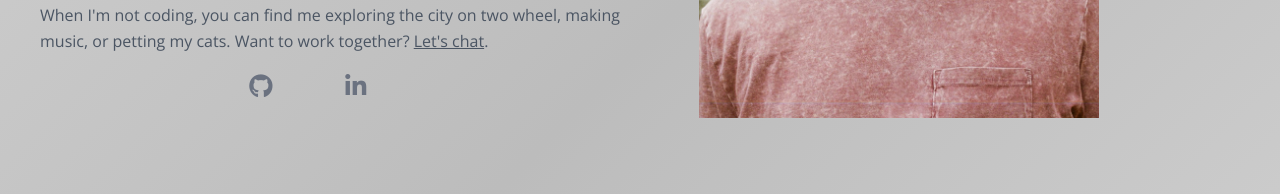
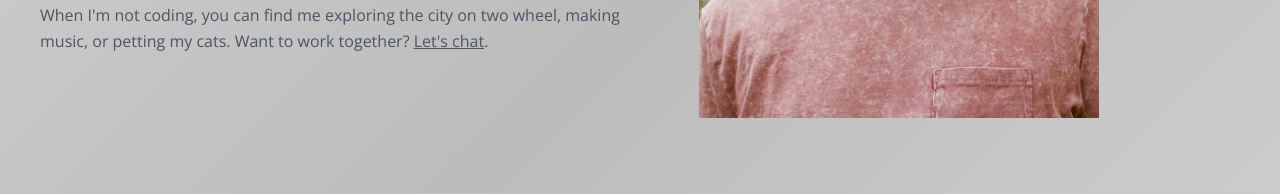
Before and after one commit to papercircuit/simple-portfolio, a React (Create React App) app: page /about in a window 1280 px wide. Shown: the part 606-800 px from the top of the page. Built offline with nearby package versions, Linux system fonts and the light colour scheme.

Commit message:
Icons removed from About

```diff
--- a/src/pages/About.js
+++ b/src/pages/About.js
@@ -123,23 +123,7 @@ const About = ({ darkMode }) => {
           </motion.span>
           .
         </motion.p>
-        {/* Social Media Icons */}
-        <div className="mt-4 flex justify-center">
-          <a
-            href="https://github.com/paper-circuit"
-            target="_blank"
-            rel="noopener noreferrer"
-          >
-            <i className={`fab fa-github ${logoClasses}`}></i>
-          </a>
-          <a
-            href="https://www.linkedin.com/in/kenny-johnson-nyc/"
-            target="_blank"
-            rel="noopener noreferrer"
-          >
-            <i className={`fab fa-linkedin-in ${logoClasses}`}></i>
-          </a>
-        </div>
+
       </div>
       <div className="relative flex align-center px-20 justify-middle min-w-[40%] h-[50vh] md:h-[63vh] dark:border-gray-200 rounded-sm overflow-hidden mt-6 md:ml-6 ">
         <motion.img
```
